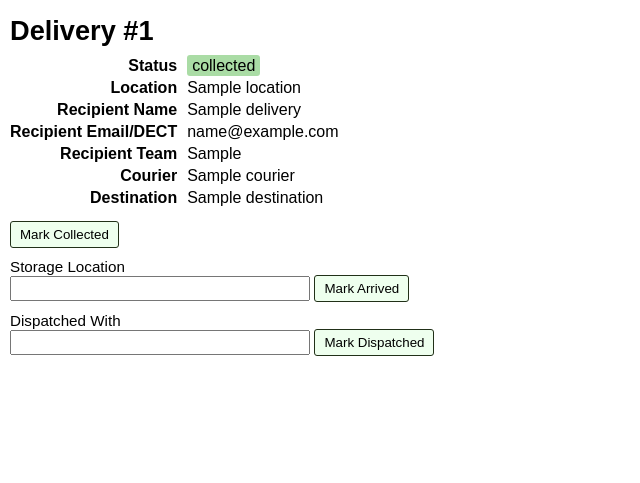
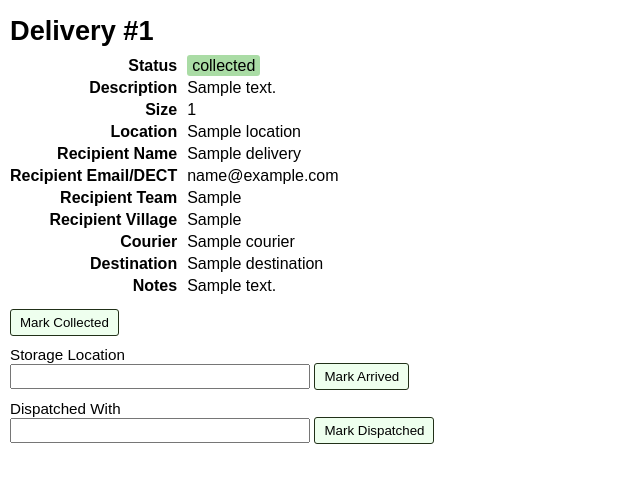
Before and after one commit to andrewgodwin/emf-equipment, a Django app: template templates/delivery.html in a window 1280 px wide. Shown: the part 60-543 px from the top of the page, without its empty margins (0-640 px from the left). Run offline with Django 3.2, Linux system fonts and the light colour scheme; the template is opened without the code that fills it: most values are stand-ins (such as "Sample title", 1, 10 or a date in 2020).

Commit message:
Add more delivery fields

```diff
--- a/templates/delivery.html
+++ b/templates/delivery.html
@@ -13,6 +13,14 @@
             <tr>
                 <td class="name">Status</td>
                 <td class="value"><span class="pill {{ delivery.Status|slugify }}">{{ delivery.Status }}</span></td>
+            </tr>
+            <tr>
+                <td class="name">Description</td>
+                <td class="value">{{ delivery.Description }}</td>
+            </tr>
+            <tr>
+                <td class="name">Size</td>
+                <td class="value">{{ delivery.Size }}</td>
             </tr>
             {% if delivery.Location %}
             <tr>
@@ -36,6 +44,12 @@
                 <td class="value">{{ delivery.Recipient_Team }}</td>
             </tr>
             {% endif %}
+            {% if delivery.Recipient_Village %}
+            <tr>
+                <td class="name">Recipient Village</td>
+                <td class="value">{{ delivery.Recipient_Village }}</td>
+            </tr>
+            {% endif %}
             {% if delivery.Courier %}
             <tr>
                 <td class="name">Courier</td>
@@ -46,6 +60,12 @@
             <tr>
                 <td class="name">Destination</td>
                 <td class="value">{{ delivery.Destination }}</td>
+            </tr>
+            {% endif %}
+            {% if delivery.Notes %}
+            <tr>
+                <td class="name">Notes</td>
+                <td class="value">{{ delivery.Notes }}</td>
             </tr>
             {% endif %}
         </table>
```
